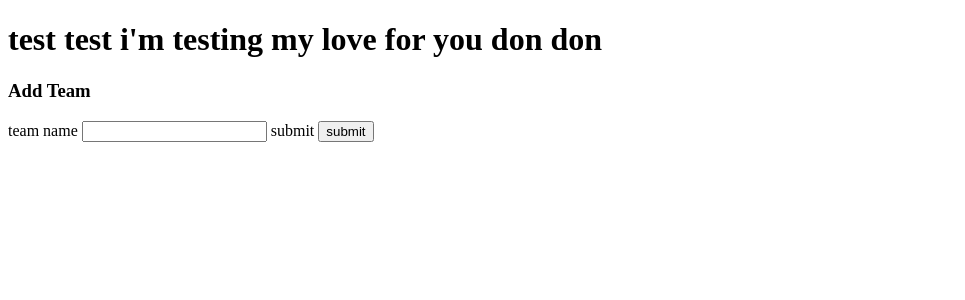
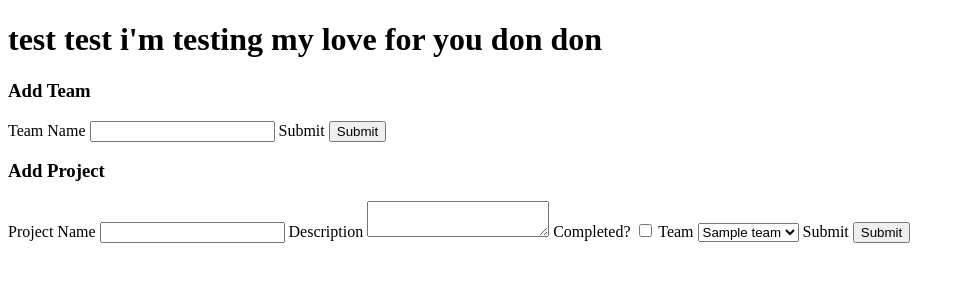
Before and after one commit to AdamCox15/Python-Team-Projects-App, a Flask app: page / in a window 1280 px wide. Shown: the top 300 px of the page, without its empty margins (0-965 px from the left). Run offline with Flask 2, Linux system fonts and the light colour scheme; tables that the repository leaves empty hold one stand-in row (values such as "Sample post").

Commit message:
Final commit part 4

```diff
--- a/forms.py
+++ b/forms.py
@@ -1,10 +1,20 @@
 from flask_wtf import FlaskForm
-from wtforms import StringField, SubmitField
+from wtforms import StringField, SubmitField, TextAreaField, BooleanField, SelectField
 from wtforms.validators import DataRequired, Length
 
 
 
 
 class TeamForm(FlaskForm):
-    team_name = StringField('team name', validators=[DataRequired(), Length(min=4, max=255)])
-    submit = SubmitField("submit")
+    team_name = StringField('Team Name', validators=[DataRequired(), Length(min=4, max=255)])
+    submit = SubmitField("Submit")
+
+class ProjectForm(FlaskForm):
+    project_name = StringField('Project Name', validators=[DataRequired(), Length(min=4, max=255)])
+    description = TextAreaField('Description')
+    completed = BooleanField("Completed?")
+    team_selection = SelectField("Team")
+    submit = SubmitField("Submit")
+
+    def update_teams(self, teams):
+        self.team_selection.choices = [ (team.id, team.team_name) for team in teams ]
--- a/server.py
+++ b/server.py
@@ -1,15 +1,19 @@
 from flask import Flask, render_template, redirect, url_for
-from forms import TeamForm
+from forms import TeamForm, ProjectForm
+from model import User, Team, Project, connect_to_db
 
 app = Flask(__name__)
 
 app.secret_key = "keep it secret"
 
+user_id = 1
+
 @app.route("/")
 def home():
     team_form = TeamForm()
-
-    return render_template("home.html", team_form = team_form)
+    project_form = ProjectForm()
+    project_form.update_teams(User.query.get(user_id).teams)
+    return render_template("home.html", team_form = team_form, project_form = project_form)
 
 @app.route("/add-team", methods = ["POST"])
 def add_team():
@@ -21,8 +25,18 @@ def add_team():
     else:
         return redirect(url_for("home"))
 
+@app.route("/add-project", methods=["POST"])
+def add_project():
+    project_form = ProjectForm()
+    project_form.update_teams(User.query.get(user_id).teams)
 
+    if project_form.validate_on_submit():
+        print(project_form.project_name.data)
+        return redirect(url_for("home"))
+    else:
+        return redirect(url_for("home"))
 
 
 if __name__=="__main__":
+    connect_to_db(app)
     app.run(debug=True)
--- a/templates/home.html
+++ b/templates/home.html
@@ -17,5 +17,16 @@
         }}
       </form>
     </div>
+    <div class="form-container">
+      <h3>Add Project</h3>
+      <form action="{{ url_for('add_project') }}" method="POST">
+        {{ project_form.csrf_token() }} {{ project_form.project_name.label }} {{
+        project_form.project_name }} {{ project_form.description.label }} {{
+        project_form.description }} {{ project_form.completed.label }} {{
+        project_form.completed }} {{ project_form.team_selection.label }} {{
+        project_form.team_selection }} {{ project_form.submit.label }} {{
+        project_form.submit }}
+      </form>
+    </div>
   </body>
 </html>
```
